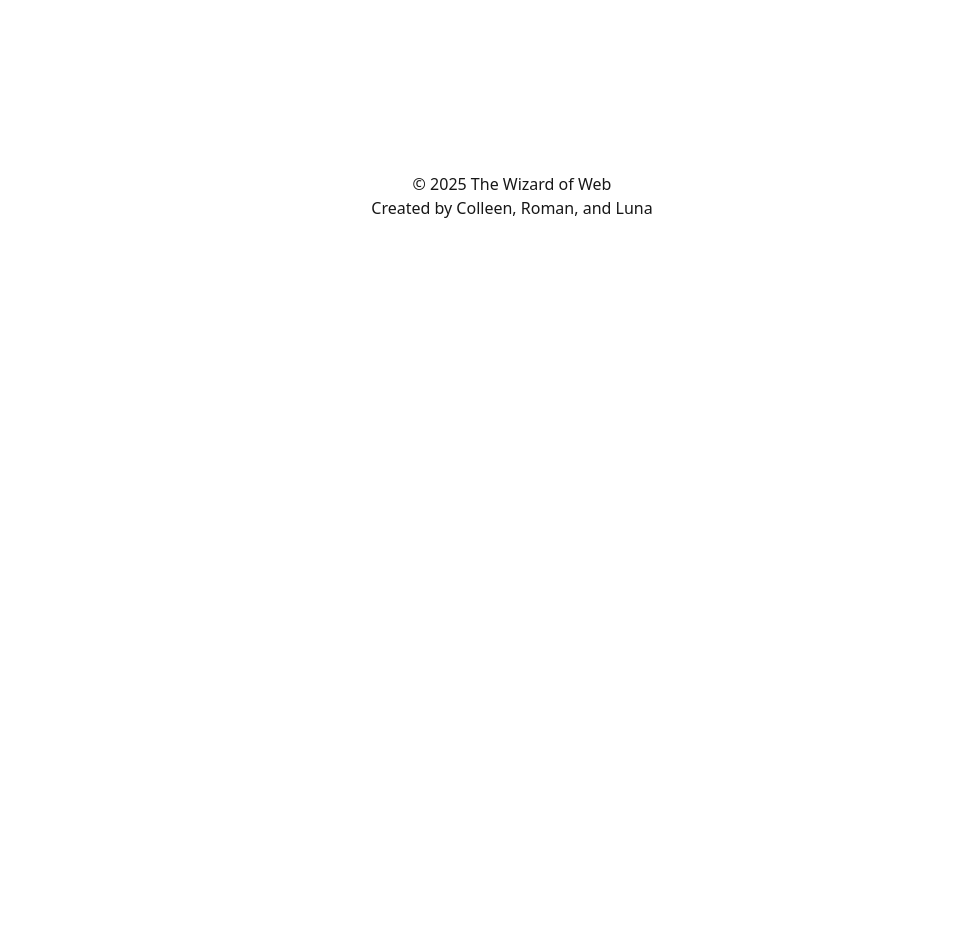
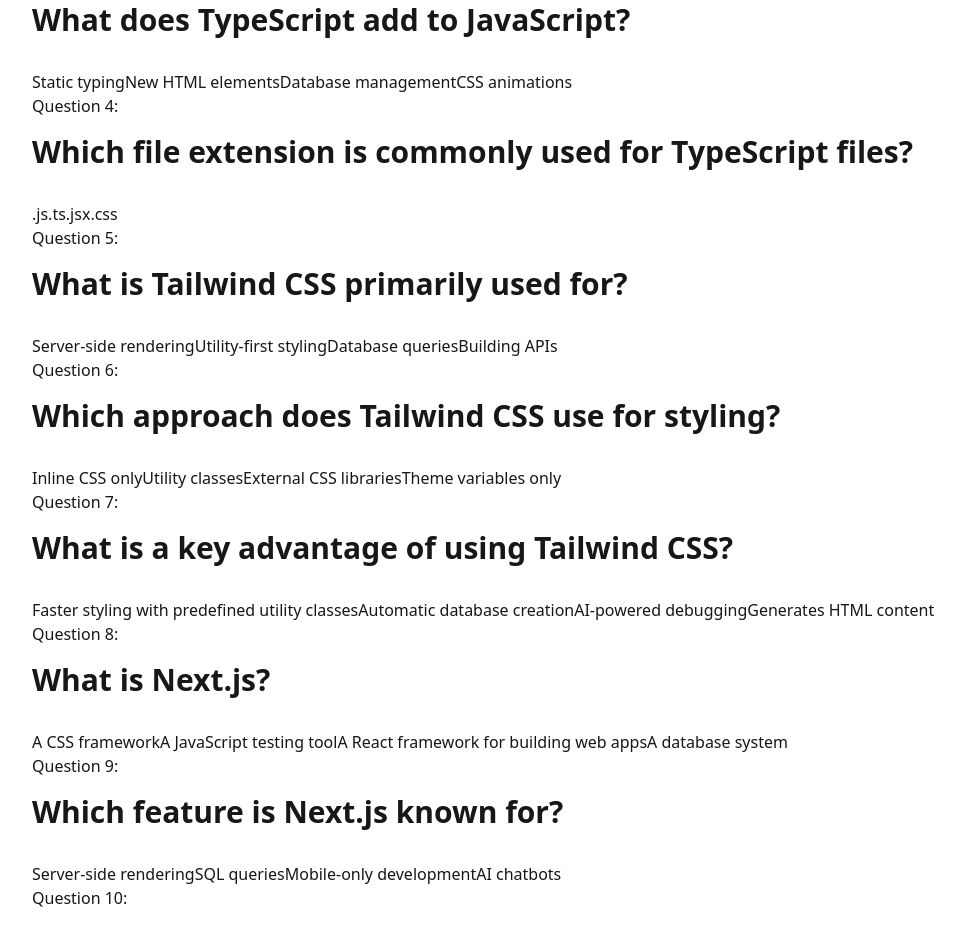
Before and after one commit to brolun/arbeidskrav02-emne06-ga, a Next.js app: page /oppgaver in a window 1280 px wide. Shown: the part 580-1510 px from the top of the page, without its empty margins (128-1093 px from the left). Before the commit the page ends 800 px from the top, so only its background shows below. Built offline with nearby package versions, Linux system fonts and the light colour scheme.

Commit message:
Basic question setup shown on page

```diff
--- /dev/null
+++ b/app/oppgaver/components/ShowQuiz.tsx
@@ -0,0 +1,19 @@
+"use client"
+
+import { useQuizStore } from "@/app/store/store";
+
+export default function ShowQuiz() {
+    const myQuestions = useQuizStore((state) => state.myQuestions);
+
+    return (
+         <main>
+    {myQuestions.map(question => <article>
+        <h1 key="question.id">Question {question.id}:</h1>
+        <h2>{question.question}</h2>
+            <ul>
+                <li>{question.options}</li>
+            </ul>
+     </article>)}
+    </main>
+    )
+}
--- /dev/null
+++ b/app/oppgaver/components/TrackSelections.tsx
@@ -0,0 +1,3 @@
+export default function TrackSelections() {
+
+}
--- a/app/oppgaver/page.tsx
+++ b/app/oppgaver/page.tsx
@@ -1,16 +1,16 @@
+
+
+import ShowQuiz from "./components/ShowQuiz";
+
+
 export const metadata = {
   title: "The Wizard of Web | Quiz",
 };
 
 export default function Quiz() {
   return (
-    <>
-      <h2>Hvilket av følgende utsagn om TypeScript er sant?</h2>
-
-      <p>A: TypeScript-kode kan kun kjøre i Node.js-miljøer.</p>
-      <p>B:TypeScript er et superset av JavaScript som legger til statisk typing.</p>
-      <p>C: TypeScript støtter ikke objektorienterte programmeringsfunksjoner som klasser og grensesnitt.</p>
-      <p>D:TypeScript-kode kan ikke transpileres til JavaScript.</p>
-    </>
+    <main>
+      <ShowQuiz/>
+     </main>
   );
 }
--- /dev/null
+++ b/app/store/store.ts
@@ -0,0 +1,117 @@
+import { create } from "zustand";
+
+type Question = {
+    id: number;
+    question: string;
+    options: string[];
+    correctAnswer: number
+}
+
+type useQuizStore = {
+    myQuestions: Question[];
+}
+
+export const useQuizStore = create<useQuizStore>((set) => ({
+    myQuestions: [{
+        id: 1,
+        question: "What is typescript?",
+        options: [
+            "A dog",
+            "A computer brand",
+            "A javascript helper",
+            "A cat"
+        ],
+        correctAnswer: 3
+    },{
+        id: 2,
+    question: "Which company created TypeScript?",
+    options: [
+        "Google",
+        "Microsoft",
+        "Facebook",
+        "Amazon"
+    ],
+    correctAnswer: 2
+},{
+    id: 3,
+    question: "What does TypeScript add to JavaScript?",
+    options: [
+        "Static typing",
+        "New HTML elements",
+        "Database management",
+        "CSS animations"
+    ],
+    correctAnswer: 1
+},{
+    id: 4,
+    question: "Which file extension is commonly used for TypeScript files?",
+    options: [
+        ".js",
+        ".ts",
+        ".jsx",
+        ".css"
+    ],
+    correctAnswer: 2
+},{
+    id: 5,
+    question: "What is Tailwind CSS primarily used for?",
+    options: [
+        "Server-side rendering",
+        "Utility-first styling",
+        "Database queries",
+        "Building APIs"
+    ],
+    correctAnswer: 2
+},{
+    id: 6,
+    question: "Which approach does Tailwind CSS use for styling?",
+    options: [
+        "Inline CSS only",
+        "Utility classes",
+        "External CSS libraries",
+        "Theme variables only"
+    ],
+    correctAnswer: 2
+},{
+    id: 7,
+    question: "What is a key advantage of using Tailwind CSS?",
+    options: [
+        "Faster styling with predefined utility classes",
+        "Automatic database creation",
+        "AI-powered debugging",
+        "Generates HTML content"
+    ],
+    correctAnswer: 1
+},{
+    id: 8,
+    question: "What is Next.js?",
+    options: [
+        "A CSS framework",
+        "A JavaScript testing tool",
+        "A React framework for building web apps",
+        "A database system"
+    ],
+    correctAnswer: 3
+},{
+    id: 9,
+    question: "Which feature is Next.js known for?",
+    options: [
+        "Server-side rendering",
+        "SQL queries",
+        "Mobile-only development",
+        "AI chatbots"
+    ],
+    correctAnswer: 1
+},{
+    id: 10,
+    question: "Which company maintains Next.js?",
+    options: [
+        "Vercel",
+        "Google",
+        "Meta",
+        "Oracle"
+    ],
+    correctAnswer: 1
+
+    }]
+}))
```
Also changed, not shown: 1 other file (tests, documents, lock files or other folders).
